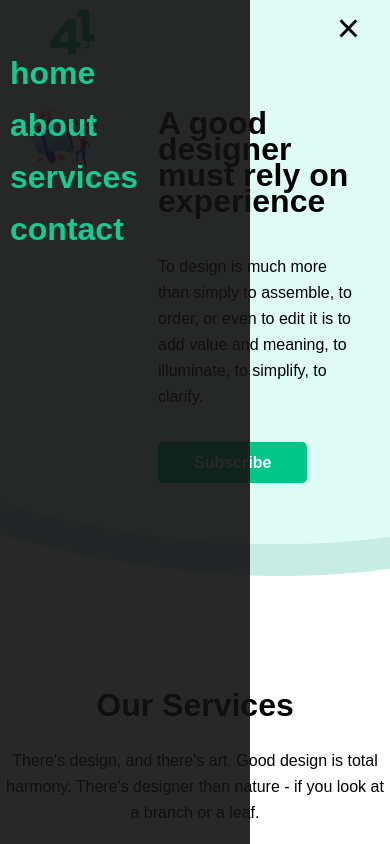
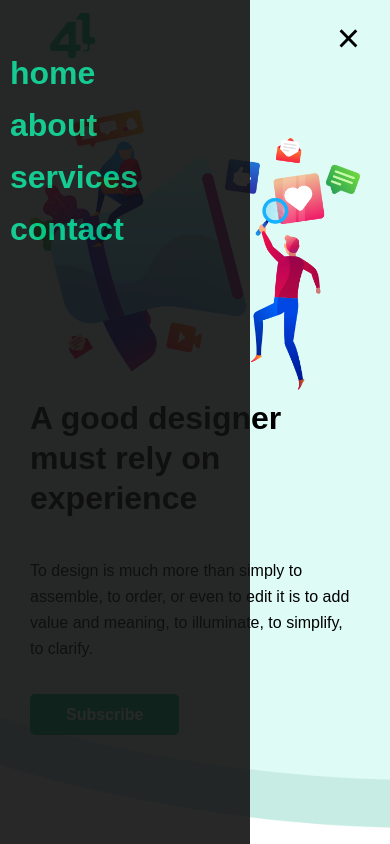
Before and after one commit to timmcnamara/agency-theme, a website: page src/index.html in a window 390 px wide. Both pictures are taken after a click on the link 345 px from the left and 38 px from the top of the page. Shown: the top 844 px of the page. Drawn offline with Linux system fonts and the light colour scheme.

Commit message:
update code

```diff
--- a/src/index.html
+++ b/src/index.html
@@ -50,7 +50,7 @@
         </div>
       </div>
     </nav>
-    <section class="__hero ">
+    <section class="__hero">
       <div class="container __hero-items">
         <div class="img-wrap">
             <img src="assets/banner.png" alt="" />
@@ -506,10 +506,12 @@
     </footer>
     <script>
       function openSlideMenu() {
+        var rect = document.body.getBoundingClientRect();
+        console.log(rect.y)
         document.getElementById("side-menu").style.width = "250px";
         document.getElementById("close-cross").style.display = "inline-block";
         document.getElementById("hamburger").style.display = "none";
-        // document.body.style.overflow = "hidden";
+        document.body.style.overflow = "hidden";
       }
 
       function closeSlideMenu() {
--- a/src/scss/base/_base.scss
+++ b/src/scss/base/_base.scss
@@ -4,3 +4,4 @@
 @import 'color';
 @import 'fonts';
 @import 'typography';
+@import 'variables';
--- /dev/null
+++ b/src/scss/base/_variables.scss
@@ -0,0 +1,6 @@
+// Breakpoints for include media
+$phone: "320px";
+$phone-lg: "650px";
+$tablet: "768px";
+$desktop: "1024px";
+$widescreen: "1200px";
--- a/src/scss/components/_nav.scss
+++ b/src/scss/components/_nav.scss
@@ -3,6 +3,7 @@
     height: 80px;
     position: sticky;
     top: 0;
+    z-index: 2;
     img {
         display: inline;
         padding-left: 20px;
@@ -26,9 +27,10 @@
         margin-left: 30px;
     }
     .open-slide {
+        padding-top: 15px;
         display: none;
     }
-  @media only screen and (max-width: 600px) {
+    @media only screen and (max-width: $phone-lg) {
         &-links {
             display: none;
         }
@@ -73,5 +75,4 @@
     }
 }
 
-@media only screen and (max-width: 600px) {
-}
+@media only screen and (max-width: 600px) {}
--- a/src/scss/helpers/_helpers.scss
+++ b/src/scss/helpers/_helpers.scss
@@ -1,3 +1,2 @@
 @import 'mixins';
 @import 'functions';
-@import 'variables';
--- a/src/scss/helpers/_variables.scss
+++ /dev/null
@@ -1,7 +0,0 @@
-// Breakpoints for include media
-$breakpoints: (
-  'phone': 320px,
-  'tablet': 768px,
-  'desktop': 1024px,
-  'widescreen': 1200px
-);
--- a/src/scss/layout/_footer.scss
+++ b/src/scss/layout/_footer.scss
@@ -4,15 +4,13 @@ footer {
         display: flex;
         justify-content: space-between;
         align-items: center;
-        max-width: map-get($breakpoints, wide);
+        max-width: $widescreen;
         width: 100%;
         margin: 0 auto;
     }
-
     & .__copyright {
         padding-left: 15px;
     }
-
     & .__social {
         font-size: 36px;
         padding-right: 15px;
--- a/src/scss/layout/_grid.scss
+++ b/src/scss/layout/_grid.scss
@@ -1,10 +1,14 @@
 .container {
     max-width: 1200px;
     margin: 0 auto;
-
     &--flex-row-wrap {
         display: flex;
         flex-flow: row wrap;
         justify-content: center;
     }
 }
+
+// fix position of body when mobile sidebar open
+.fixedPosition {
+    position: fixed;
+}
--- a/src/scss/layout/_hero.scss
+++ b/src/scss/layout/_hero.scss
@@ -16,16 +16,26 @@
         .img-wrap {
             width: 100%;
             padding: 0 30px;
+            flex: 1;
             img {
                 max-width: 100%;
             }
         }
         .content-wrap {
+            h1 {
+                line-height: 1.25em;
+            }
             padding: 0 30px;
             align-self: center;
+            flex: 1;
             p {
                 padding: 40px 0;
             }
         }
     }
+    @media only screen and (max-width: $phone-lg) {
+        .__hero-items {
+            flex-direction: column;
         }
+    }
+}
```
Also changed, not shown: src/css/style.css. Lines whose indentation alone changed are shown as unchanged.
